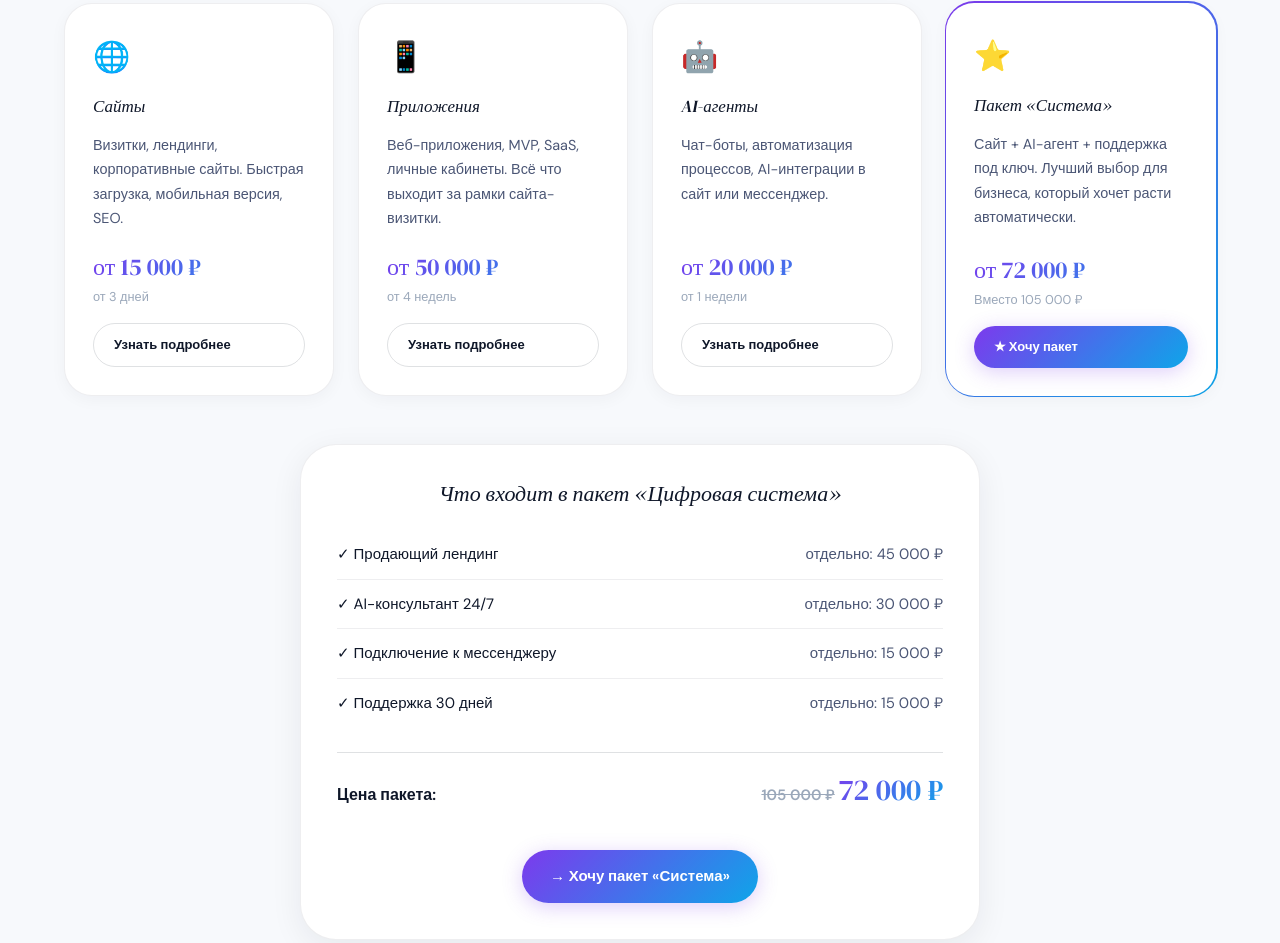
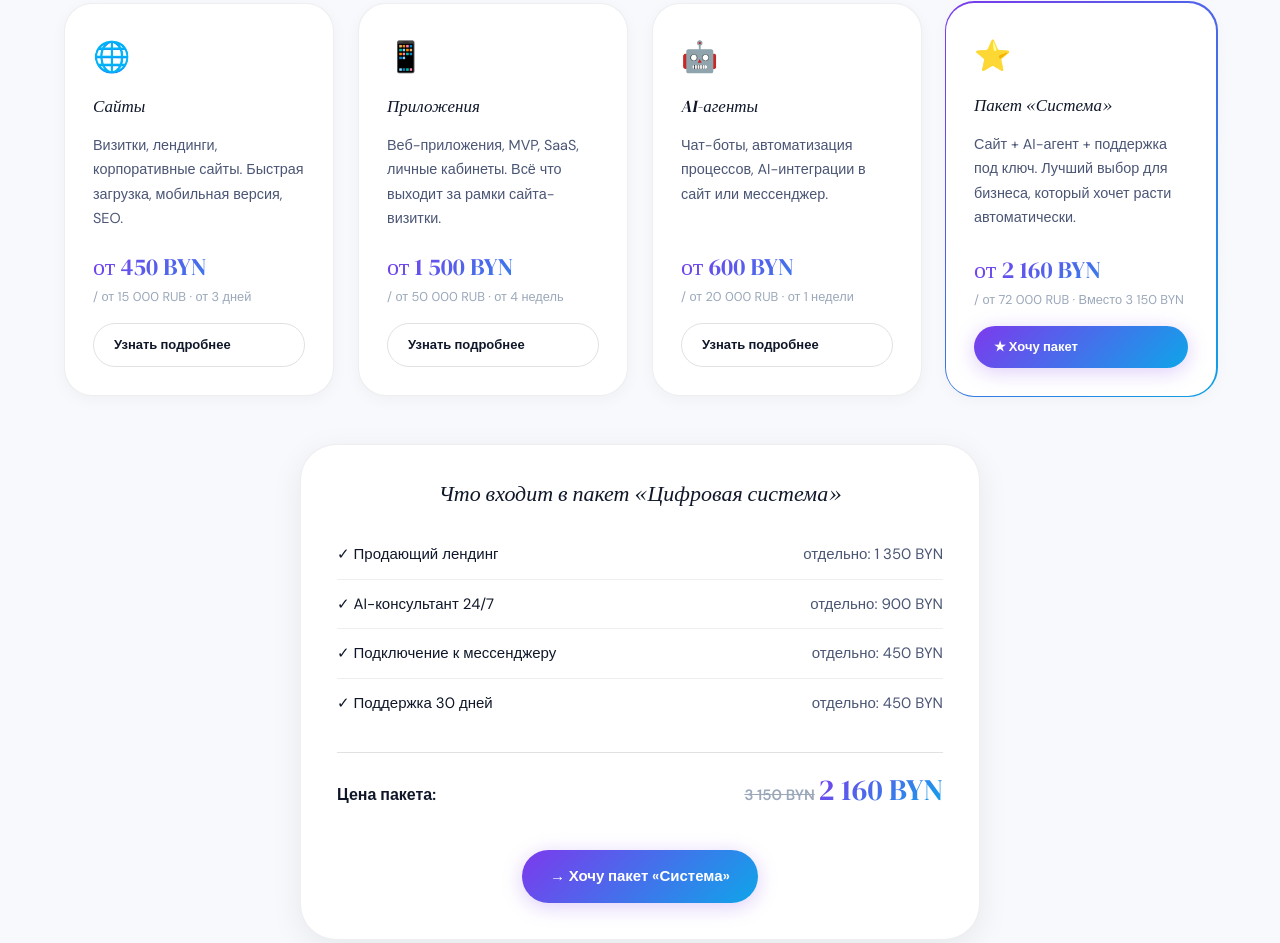
Before and after one commit to lana1010sveta-dotcom/project-first, a plain HTML site: page thoughts/shared/index.html in a window 1280 px wide. Shown: the part 3434-4377 px from the top of the page. Drawn offline with Linux system fonts and the light colour scheme.

Commit message:
Update prices to BYN/RUB, fix section numbering, add В разработке badges to portfolio
Co-Authored-By: Claude Sonnet 4.6 <noreply@anthropic.com>

```diff
--- a/thoughts/shared/index.html
+++ b/thoughts/shared/index.html
@@ -551,15 +551,16 @@
       <div class="pc feat rv" data-t="site">
         <div class="pp"><svg width="64" height="64" viewBox="0 0 24 24" fill="none" stroke="currentColor" stroke-width="1"><path d="M20 21v-2a4 4 0 0 0-4-4H8a4 4 0 0 0-4 4v2"/><circle cx="12" cy="7" r="4"/></svg></div>
         <div class="p-tag"><span class="tag t-site">Сайт</span></div>
+        <div style="position:absolute;bottom:1rem;left:1rem;background:rgba(245,158,11,.15);border:1px solid rgba(245,158,11,.3);border-radius:9999px;padding:4px 12px;font-size:.7rem;color:#F59E0B;font-weight:600;z-index:3">⏳ В разработке</div>
         <div class="pov">
           <h3 class="p-title">Личная визитка разработчика</h3>
           <p class="p-meta">Персональный бренд · Тёмная тема с золотыми акцентами</p>
-          <p class="p-res">✓ Анимированный монограмм, эффекты свечения</p>
         </div>
       </div>
       <div class="pc rv d1" data-t="landing">
         <div class="pp"><svg width="48" height="48" viewBox="0 0 24 24" fill="none" stroke="currentColor" stroke-width="1"><path d="M12 22c5.523 0 10-4.477 10-10S17.523 2 12 2 2 6.477 2 12s4.477 10 10 10z"/><path d="M7 13s.5 3 5 3 5-3 5-3"/><path d="M9 9h.01M15 9h.01"/></svg></div>
         <div class="p-tag"><span class="tag t-land">Лендинг</span></div>
+        <div style="position:absolute;bottom:1rem;left:1rem;background:rgba(245,158,11,.15);border:1px solid rgba(245,158,11,.3);border-radius:9999px;padding:4px 12px;font-size:.7rem;color:#F59E0B;font-weight:600;z-index:3">⏳ В разработке</div>
         <div class="pov">
           <h3 class="p-title">Цветочная лавка</h3>
           <p class="p-meta">Ритейл · Продающий лендинг</p>
@@ -619,42 +620,42 @@
         <div class="sc-icon">🌐</div>
         <h3 class="sc-title">Сайты</h3>
         <p class="sc-desc">Визитки, лендинги, корпоративные сайты. Быстрая загрузка, мобильная версия, SEO.</p>
-        <div><div class="sc-price">от 15 000 ₽</div><div class="sc-term">от 3 дней</div></div>
+        <div><div class="sc-price">от 450 BYN</div><div class="sc-term">/ от 15 000 RUB · от 3 дней</div></div>
         <a href="#contact" class="btn btn-s btn-sm">Узнать подробнее</a>
       </div>
       <div class="sc rv d1">
         <div class="sc-icon">📱</div>
         <h3 class="sc-title">Приложения</h3>
         <p class="sc-desc">Веб-приложения, MVP, SaaS, личные кабинеты. Всё что выходит за рамки сайта-визитки.</p>
-        <div><div class="sc-price">от 50 000 ₽</div><div class="sc-term">от 4 недель</div></div>
+        <div><div class="sc-price">от 1 500 BYN</div><div class="sc-term">/ от 50 000 RUB · от 4 недель</div></div>
         <a href="#contact" class="btn btn-s btn-sm">Узнать подробнее</a>
       </div>
       <div class="sc rv d2">
         <div class="sc-icon">🤖</div>
         <h3 class="sc-title">AI-агенты</h3>
         <p class="sc-desc">Чат-боты, автоматизация процессов, AI-интеграции в сайт или мессенджер.</p>
-        <div><div class="sc-price">от 20 000 ₽</div><div class="sc-term">от 1 недели</div></div>
+        <div><div class="sc-price">от 600 BYN</div><div class="sc-term">/ от 20 000 RUB · от 1 недели</div></div>
         <a href="#contact" class="btn btn-s btn-sm">Узнать подробнее</a>
       </div>
       <div class="sc feat-s rv d3">
         <div class="sc-icon">⭐</div>
         <h3 class="sc-title">Пакет «Система»</h3>
         <p class="sc-desc">Сайт + AI-агент + поддержка под ключ. Лучший выбор для бизнеса, который хочет расти автоматически.</p>
-        <div><div class="sc-price">от 72 000 ₽</div><div class="sc-term">Вместо 105 000 ₽</div></div>
+        <div><div class="sc-price">от 2 160 BYN</div><div class="sc-term">/ от 72 000 RUB · Вместо 3 150 BYN</div></div>
         <a href="#contact" class="btn btn-p btn-sm">★ Хочу пакет</a>
       </div>
     </div>
     <div class="vs rv">
       <h3 class="vs-title">Что входит в пакет «Цифровая система»</h3>
       <ul class="vs-list">
-        <li class="vs-item"><span>✓ Продающий лендинг</span><span>отдельно: 45 000 ₽</span></li>
-        <li class="vs-item"><span>✓ AI-консультант 24/7</span><span>отдельно: 30 000 ₽</span></li>
-        <li class="vs-item"><span>✓ Подключение к мессенджеру</span><span>отдельно: 15 000 ₽</span></li>
-        <li class="vs-item"><span>✓ Поддержка 30 дней</span><span>отдельно: 15 000 ₽</span></li>
+        <li class="vs-item"><span>✓ Продающий лендинг</span><span>отдельно: 1 350 BYN</span></li>
+        <li class="vs-item"><span>✓ AI-консультант 24/7</span><span>отдельно: 900 BYN</span></li>
+        <li class="vs-item"><span>✓ Подключение к мессенджеру</span><span>отдельно: 450 BYN</span></li>
+        <li class="vs-item"><span>✓ Поддержка 30 дней</span><span>отдельно: 450 BYN</span></li>
       </ul>
       <div class="vs-total">
         <span>Цена пакета:</span>
-        <div><span class="vs-old">105 000 ₽</span> <span class="vs-new"> 72 000 ₽</span></div>
+        <div><span class="vs-old">3 150 BYN</span> <span class="vs-new">2 160 BYN</span></div>
       </div>
       <div class="vs-cta"><a href="#contact" class="btn btn-p">→ Хочу пакет «Система»</a></div>
     </div>
@@ -698,7 +699,7 @@
         </div>
       </div>
       <div class="rv d1">
-        <div class="sec-label">/ 06 — обо мне</div>
+        <div class="sec-label">/ 05 — обо мне</div>
         <h2 class="ab-h2">Привет, я <span class="hl">Светлана Николаевна</span> 👋</h2>
         <p class="ab-p">Веб-разработчик. Создаю сайты, приложения и AI-агентов — всё, что нужно бизнесу в интернете.</p>
         <p class="ab-p">Разрабатываю с использованием современного стека и инструментов на основе AI. Работаю честно: поэтапная оплата, фиксированные сроки в договоре, исходники ваши с первого дня.</p>
@@ -717,11 +718,11 @@
 <section class="sec faq-bg" id="faq">
   <div class="c">
     <div class="sec-head rv" style="text-align:center">
-      <div class="sec-label" style="justify-content:center">/ 07 — вопросы</div>
+      <div class="sec-label" style="justify-content:center">/ 06 — вопросы</div>
       <h2 class="sec-title">Часто задаваемые <span class="hl">вопросы</span></h2>
     </div>
     <div class="faq-list">
-      <div class="faq-item rv"><button class="faq-q">Сколько стоит проект? <span class="faq-ic">+</span></button><div class="faq-ans"><div class="faq-ans-in">Стоимость зависит от типа и сложности. Сайт-визитка — от 15 000 ₽, лендинг — от 30 000 ₽, AI-агент — от 20 000 ₽. Точную цену назову после бесплатной консультации — это займёт 30 минут.</div></div></div>
+      <div class="faq-item rv"><button class="faq-q">Сколько стоит проект? <span class="faq-ic">+</span></button><div class="faq-ans"><div class="faq-ans-in">Стоимость зависит от типа и сложности. Сайт-визитка — от 450 BYN / 15 000 RUB, лендинг — от 900 BYN / 30 000 RUB, AI-агент — от 600 BYN / 20 000 RUB. Точную цену назову после бесплатной консультации — это займёт 30 минут.</div></div></div>
       <div class="faq-item rv d1"><button class="faq-q">Сколько времени займёт разработка? <span class="faq-ic">+</span></button><div class="faq-ans"><div class="faq-ans-in">Сайт-визитка — 3–7 дней. Лендинг — 1–2 недели. Сложный проект (приложение или AI-система) — от 4 до 6 недель. Сроки фиксируем в договоре и я их соблюдаю.</div></div></div>
       <div class="faq-item rv d2"><button class="faq-q">Что если мне не понравится результат? <span class="faq-ic">+</span></button><div class="faq-ans"><div class="faq-ans-in">Работаю поэтапно: вы видите и принимаете каждый этап до следующего. Правки до момента утверждения — без ограничений и без доплат.</div></div></div>
       <div class="faq-item rv"><button class="faq-q">Смогу ли я сам обновлять сайт? <span class="faq-ic">+</span></button><div class="faq-ans"><div class="faq-ans-in">Да. После передачи проекта провожу инструктаж и оставляю инструкцию. Большинство клиентов обновляют тексты и фото самостоятельно.</div></div></div>
@@ -737,7 +738,7 @@
   <div class="c">
     <div class="ct-in">
       <div class="rv">
-        <div class="sec-label">/ 08 — контакт</div>
+        <div class="sec-label">/ 07 — контакт</div>
         <h2 class="ct-title">Давайте обсудим<br><span class="hl">вашу задачу</span></h2>
         <p class="ct-sub">Расскажите о проекте — отвечу в течение 2 часов и предложу варианты решения.</p>
         <div class="ct-chs">
```
